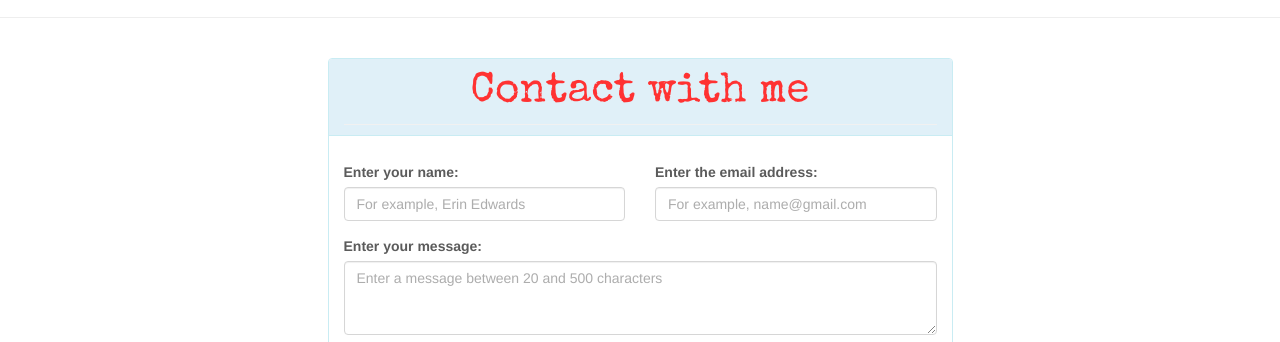
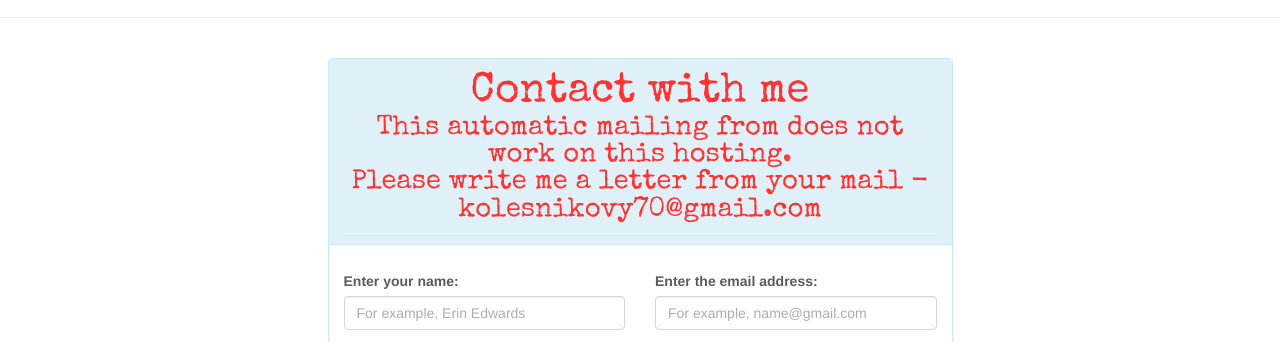
Before and after one commit to YaroslavW/YaroslavW.github.io, a plain HTML site: page index.html in a window 1280 px wide. Shown: the part 8503-8845 px from the top of the page. Drawn offline with nearby package versions, Linux system fonts and the light colour scheme; a web font is replaced by a local one.

Commit message:
Update index.html

```diff
--- a/index.html
+++ b/index.html
@@ -786,7 +786,8 @@ I participated in the program <a href="-https://twitter.com/search?q=%23100DaysO
         <div class="panel panel-info">
           <!-- Заголовок контейнера -->
           <div class="panel-heading">
-            <h3 class="panel-title text-center page-header">Contact with me</h3>
+            <h3 class="panel-title text-center page-header">Contact with me<br /><small>This automatic mailing from does not work on this hosting.<br />
+              Please write me a letter from your mail - kolesnikovy70@gmail.com</small></h3>
           </div>
           <!-- Содержимое контейнера -->
           <div class="panel-body">
```
